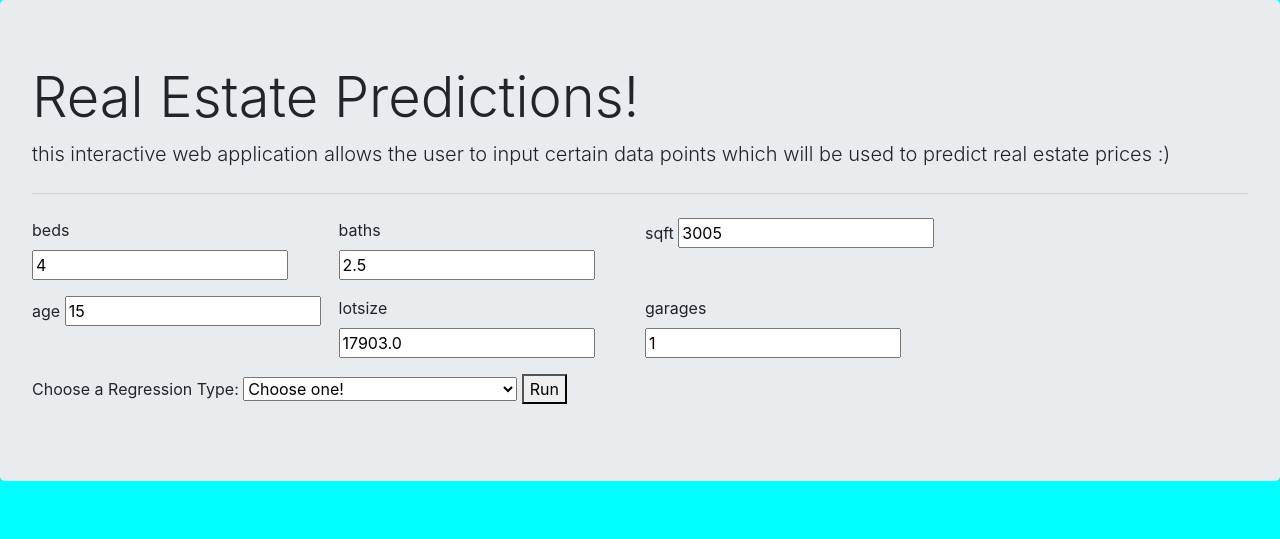
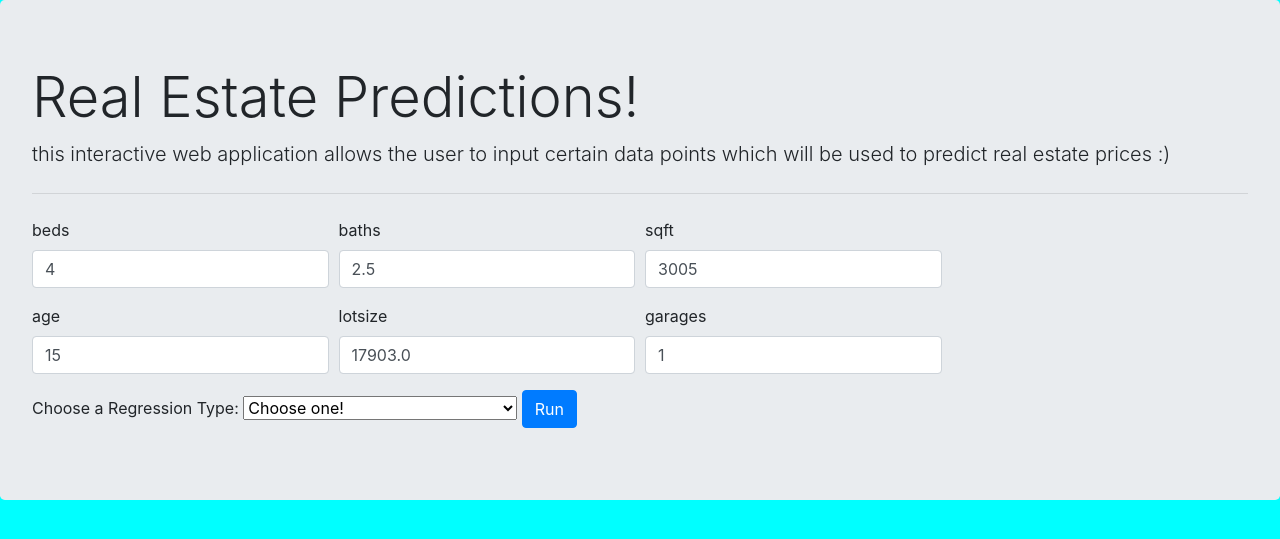
Before and after one commit to 22BobbyW/s14Lab2, a Flask app: page / in a window 1280 px wide. Shown: the top 539 px of the page. Run offline with Flask 2, Linux system fonts and the light colour scheme; parts of the project's set-up code (start-up, migrations or seed data) failed here and were passed over; some libraries are stand-ins or nearby versions.

Commit message:
adding bootstrap classes to some input objects

```diff
--- a/templates/index.html
+++ b/templates/index.html
@@ -32,15 +32,15 @@
             <div class="form-row">
                 <div class="form group col-md-3 mb-3">
                     <label for="beds">beds</label>
-                    <input name="beds" id="beds" value={{beds}}>
+                    <input class="form-control" name="beds" id="beds" value={{beds}}>
                 </div>
                 <div class="form group col-md-3 mb-3">
                     <label for="baths">baths</label>
-                    <input id="baths"  name="baths" value={{baths}}>
+                    <input class="form-control" id="baths"  name="baths" value={{baths}}>
                 </div>
                 <div class="form group col-md-3 mb-3">
                     <label for="sqft">sqft</label>
-                    <input id="sqft" name="sqft" value={{sqft}}>
+                    <input class="form-control" id="sqft" name="sqft" value={{sqft}}>
                 </div>
             </div>
 
@@ -48,15 +48,15 @@
             <div class="form-row">
                 <div class="form group col-md-3 mb-3">
                     <label for="age">age</label>
-                    <input id="age"  name="age" value={{age}}>
+                    <input class="form-control" id="age"  name="age" value={{age}}>
                 </div>
                 <div class="form group col-md-3 mb-3">
                     <label for="lotsize">lotsize</label>
-                    <input id="lotsize" name="lotsize" value={{lotsize}}>
+                    <input class="form-control" id="lotsize" name="lotsize" value={{lotsize}}>
                 </div>
                 <div class="form group col-md-3 mb-3">
                     <label for="garage">garages</label>
-                    <input id="garage" name="garages" value={{garages}}>
+                    <input class="form-control" id="garage" name="garages" value={{garages}}>
                 </div>
             </div>
 
@@ -69,7 +69,7 @@
                 <option value="tree">Decision Tree Regression</option>
             </select>
 
-            <button type="submit">Run</button> <!-- was clearclicked -->
+            <button type="submit" class="btn btn-primary">Run</button> <!-- was clearclicked -->
         </form>
 
         <h2 id = "result" class="d-block bg-warning text-white">{{prediction}}</h2>
```
